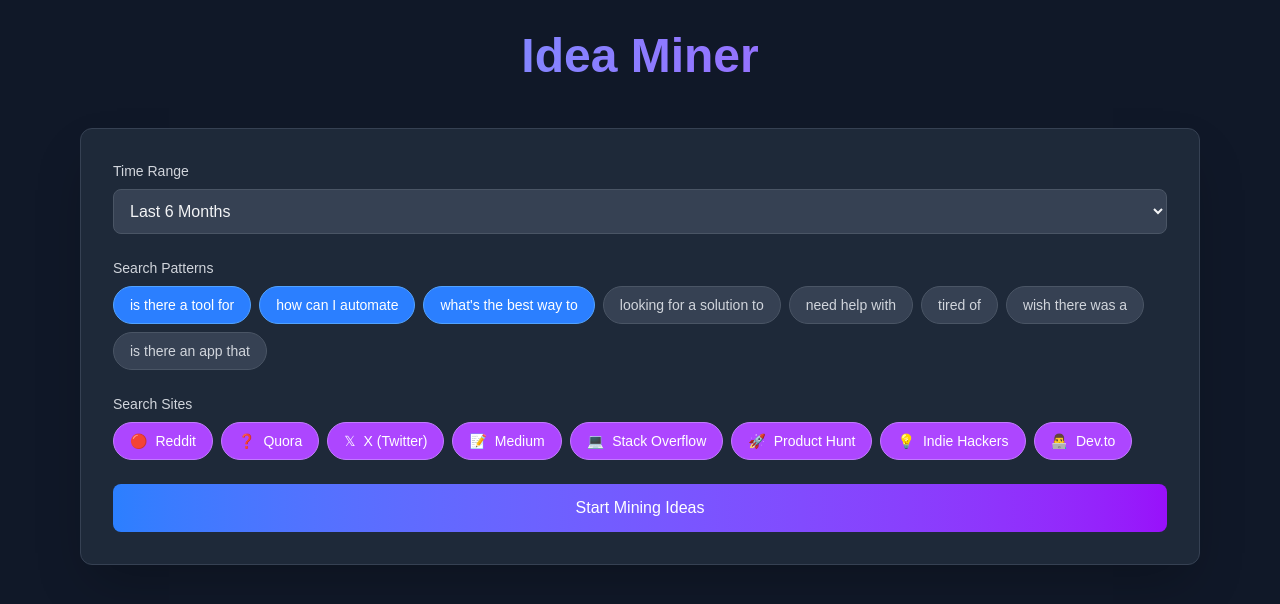
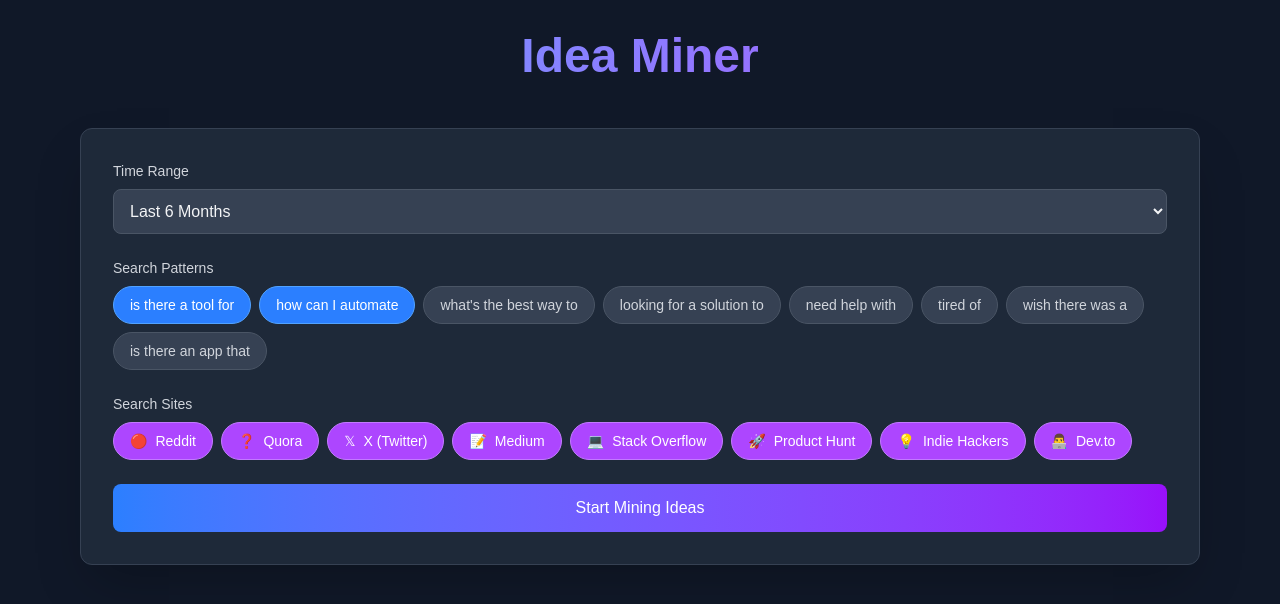
Before and after one commit to summerroh/idea-hunt, a Next.js app: page / in a window 1280 px wide. Shown: the top 604 px of the page. Built offline with nearby package versions, Linux system fonts and the light colour scheme.

Commit message:
Update Home component: reduce default selected patterns from 3 to 2, and add cursor pointer style to buttons for improved user interaction.

```diff
--- a/src/app/page.tsx
+++ b/src/app/page.tsx
@@ -58,7 +58,7 @@
   );
   const [error, setError] = useState<string | null>(null);
   const [selectedPatterns, setSelectedPatterns] = useState<string[]>(
-    COMMON_HEADS.slice(0, 3)
+    COMMON_HEADS.slice(0, 2)
   );
   const [selectedSites, setSelectedSites] = useState<string[]>(
     COMMON_SITES.map((site) => site.id)
@@ -160,7 +160,7 @@
                   <button
                     key={index}
                     onClick={() => togglePattern(pattern)}
-                    className={`px-4 py-2 rounded-full text-sm font-medium transition-all duration-200 ${
+                    className={`px-4 py-2 rounded-full text-sm font-medium transition-all duration-200 cursor-pointer ${
                       selectedPatterns.includes(pattern)
                         ? "bg-blue-500 text-white border border-blue-400"
                         : "bg-gray-700 text-gray-300 border border-gray-600 hover:bg-gray-600"
@@ -182,7 +182,7 @@
                   <button
                     key={site.id}
                     onClick={() => toggleSite(site.id)}
-                    className={`px-4 py-2 rounded-full text-sm font-medium transition-all duration-200 flex items-center gap-2 ${
+                    className={`px-4 py-2 rounded-full text-sm font-medium transition-all duration-200 flex items-center gap-2 cursor-pointer ${
                       selectedSites.includes(site.id)
                         ? "bg-purple-500 text-white border border-purple-400"
                         : "bg-gray-700 text-gray-300 border border-gray-600 hover:bg-gray-600"
@@ -202,7 +202,7 @@
                 selectedPatterns.length === 0 ||
                 selectedSites.length === 0
               }
-              className="w-full bg-gradient-to-r from-blue-500 to-purple-600 text-white py-3 px-4 rounded-lg hover:from-blue-600 hover:to-purple-700 focus:outline-none focus:ring-2 focus:ring-blue-500 focus:ring-offset-2 focus:ring-offset-gray-800 disabled:opacity-50 disabled:cursor-not-allowed transition-all duration-200 font-medium"
+              className="w-full bg-gradient-to-r from-blue-500 to-purple-600 text-white py-3 px-4 rounded-lg hover:from-blue-600 hover:to-purple-700 focus:outline-none focus:ring-2 focus:ring-blue-500 focus:ring-offset-2 focus:ring-offset-gray-800 disabled:opacity-50 disabled:cursor-not-allowed transition-all duration-200 font-medium cursor-pointer"
             >
               {isLoading ? (
                 <span className="flex items-center justify-center">
```
